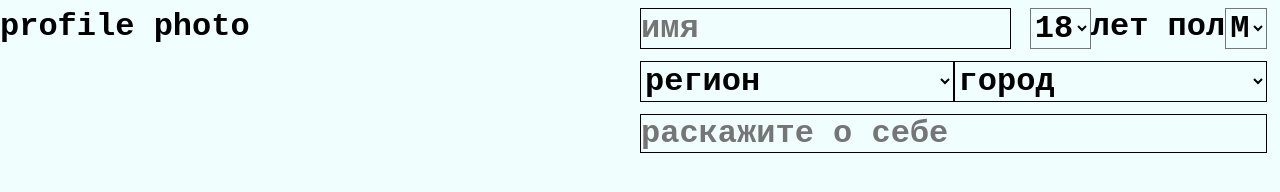
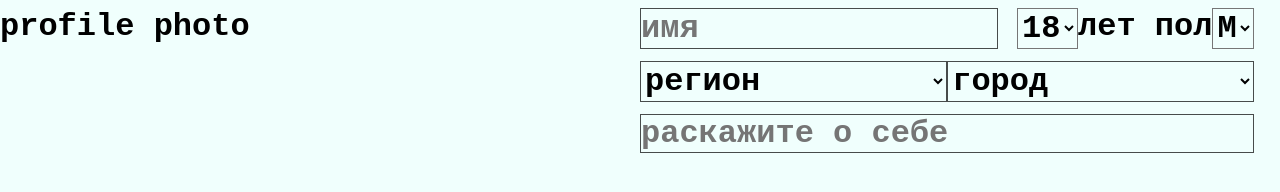
Before and after one commit to yxx790/yxx790.github.io, a plain HTML site: page dating/index.html in a window 1280 px wide. Shown: the part 80-272 px from the top of the page. Drawn offline with Linux system fonts and the light colour scheme.

Commit message:
отступ от края

```diff
--- a/dating/main.css
+++ b/dating/main.css
@@ -58,7 +58,7 @@ main>div {
 
 main>div>div {
     /* background-color: hsl(195, 39%, 69%); */
-    margin: 1dvh 1dvw 0;
+    margin: 1dvh 3dvw 0;
     height: 44dvh;
 }
 
@@ -68,6 +68,7 @@ p, label, input, div, select, textarea{
     font-weight: bold;
     background-color: rgba(0, 0, 0, 0);
     /* display: inline; */
+    /* border: 0px; */
 
 }
 form>div{
@@ -76,7 +77,7 @@ form>div{
 }
 input, select:not(#userAge,#sex){
     width: 100%;
-    border: 1px solid rgb(0, 0, 0);
+    border: 1px solid rgba(0, 0, 0, 0.7);
 }
 
 @media(orientation: landscape) {
@@ -86,7 +87,7 @@ input, select:not(#userAge,#sex){
 
     main>div>div {
         /* background-color: hsl(195, 39%, 69%); */
-        margin: 1dvh 1dvw 0 0;
+        margin: 1dvh 2dvw 0 0;
         height: 89dvh;
         width: 50dvw;
     }
```
